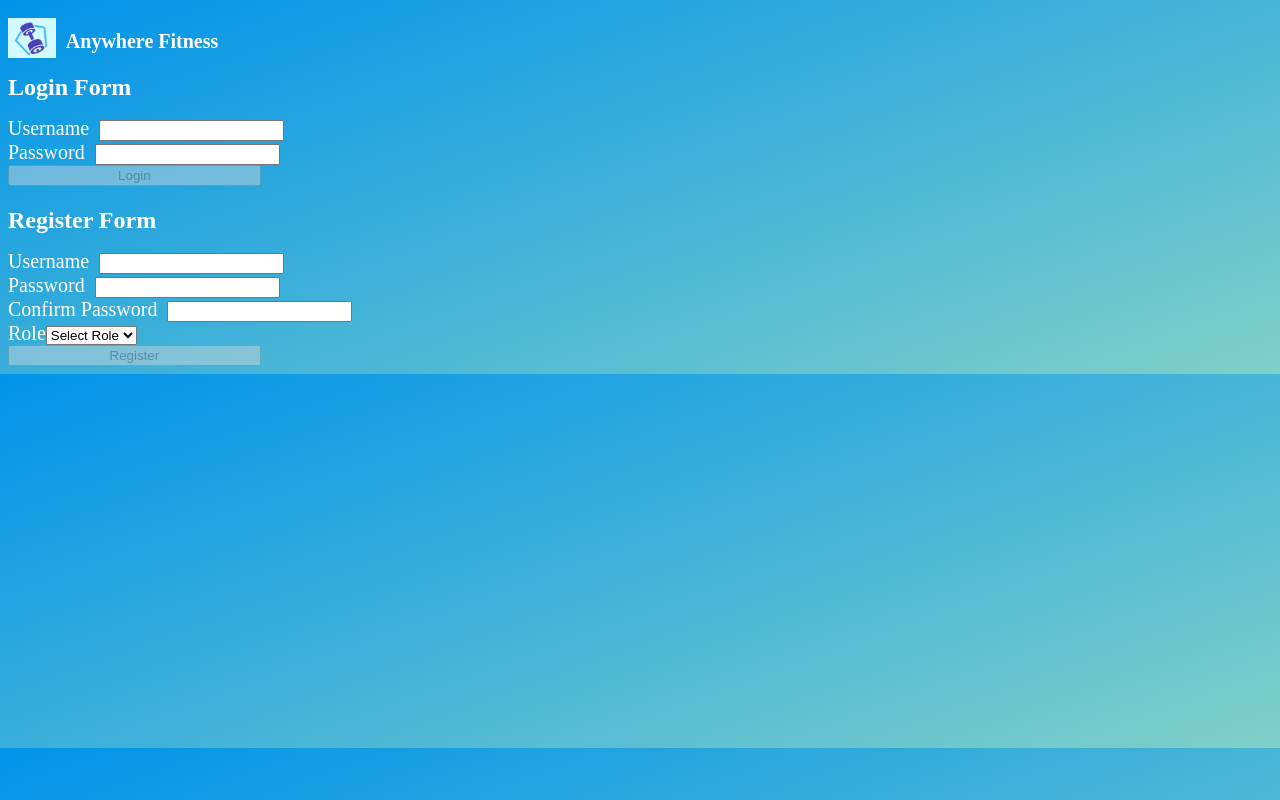
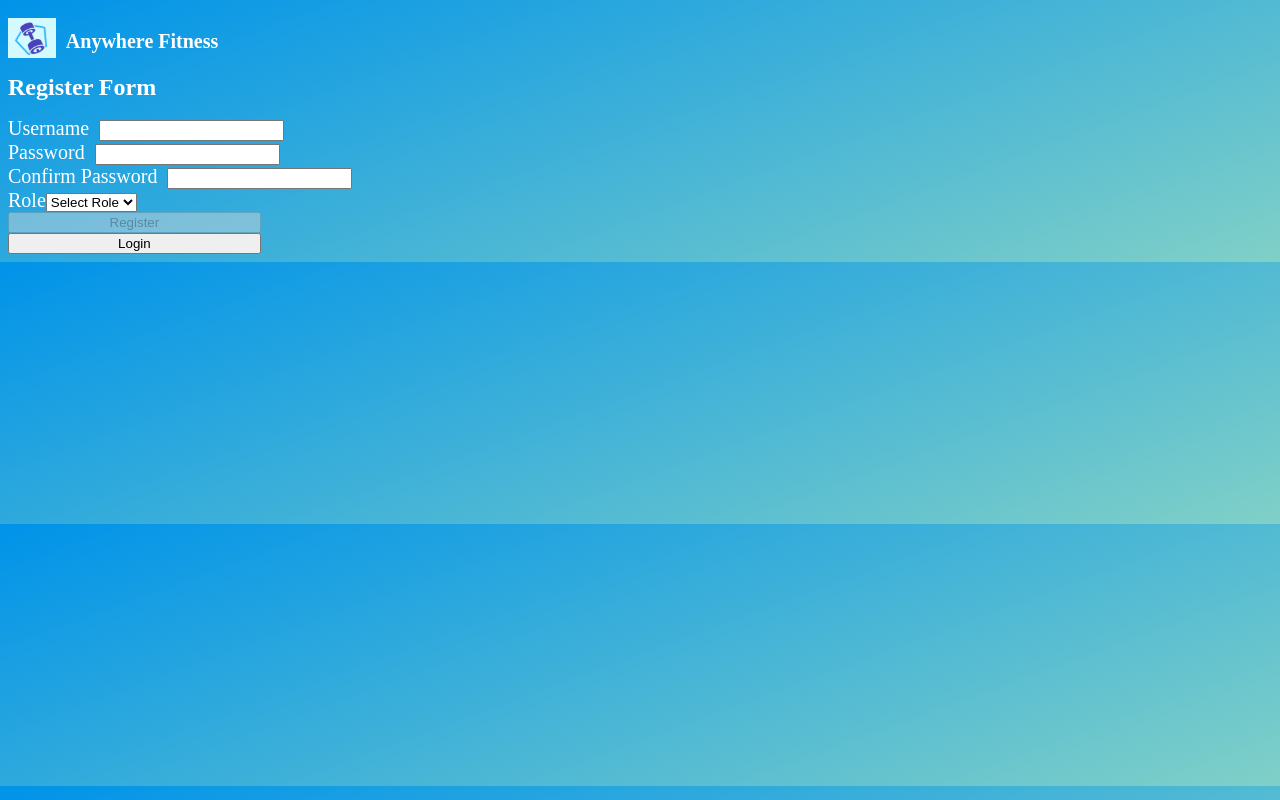
Before and after one commit to AnywhereFitness2021/AF_Frontend, a React (Create React App) app: page / in a window 1280 px wide. Built offline with nearby package versions, Linux system fonts and the light colour scheme.

Commit message:
Nav page defaults to register; Nav buttons functional

```diff
--- a/src/App.js
+++ b/src/App.js
@@ -1,8 +1,10 @@
 //TECH IMPORTS
 import React from 'react';
+import { BrowserRouter as Router, Route, Switch } from 'react-router-dom'
 //STYLING IMPORTS
 import './index.css';
 import Logo from './AnywhereFitnessLogo.png';
+//CUSTOM IMPORTS
 import { LoginForm } from './components/login'
 import { RegisterForm } from './components/register'
 
@@ -12,8 +14,12 @@ function App() {
       <div className="logoAndHeading"></div>
       <img className="logo" src={Logo} alt="gym barbell"/>
       <h1 className="mainHeading">Anywhere Fitness</h1>
-      <LoginForm></LoginForm>
-      <RegisterForm></RegisterForm>
+      <Router>
+        <Switch>
+           <Route exact path="/" component={RegisterForm} />
+           <Route path="/login" component={LoginForm} />
+        </Switch>
+      </Router>
     </>
   );
 }
--- a/src/components/login.js
+++ b/src/components/login.js
@@ -1,4 +1,5 @@
 import React, { useState } from 'react'
+import { useHistory } from 'react-router-dom'
 import '../styles/login.css'
 import * as yup from 'yup'
 import { loginSchema as schema } from '../schema/loginSchema'
@@ -11,6 +12,7 @@ function LoginForm(props) {
     const [disabled, setDisabled] = useState(true);
     const [form, setForm] = useState(initialValues);
     const [shaped, setShaped] = useState({});
+    let history = useHistory();
 
     const checkSchema = (name, value) => {
         yup.reach(schema, name).validate(value)
@@ -28,6 +30,10 @@ function LoginForm(props) {
                 console.log(form)
                 console.log(!valid);
             });
+    }
+
+    const goRegister = () => {
+        history.push("/");
     }
 
     const handleChange = (event) => {
@@ -56,6 +62,7 @@ function LoginForm(props) {
             </label>
             <button id="button-login" className="btn btn-login"
                 disabled={disabled} >Login</button>
+            <button id="button-nav-register" className="btn btn-nav btn-nav-register" onClick={goRegister} >Register</button>
             {props.children}
         </div>
     )
--- a/src/components/register.js
+++ b/src/components/register.js
@@ -1,4 +1,5 @@
 import React, { useState } from 'react'
+import { useHistory } from 'react-router-dom'
 import '../styles/login.css'
 import * as yup from 'yup'
 import { schema } from '../schema/loginSchema'
@@ -13,6 +14,7 @@ function RegisterForm(props) {
     const [disabled, setDisabled] = useState(true);
     const [form, setForm] = useState(initialValues);
     const [shaped, setShaped] = useState({});
+    let history = useHistory();
 
     const checkSchema = (name, value) => {
         yup.reach(schema, name).validate(value)
@@ -26,6 +28,10 @@ function RegisterForm(props) {
 
         schema.isValid(form)
             .then((valid) => setDisabled(!valid));
+    }
+
+    const gotoLogin = () => {
+        history.push("/login");
     }
 
     const handleChange = (event) => {
@@ -66,6 +72,8 @@ function RegisterForm(props) {
             </label>
             <button id="button-register" className="btn btn-register"
                 disabled={disabled} >Register</button>
+            <button id="button-nav-login" className="btn nav-btn nav-login"
+                onClick={gotoLogin} >Login</button>
             {props.children}
         </div>
     )
```
